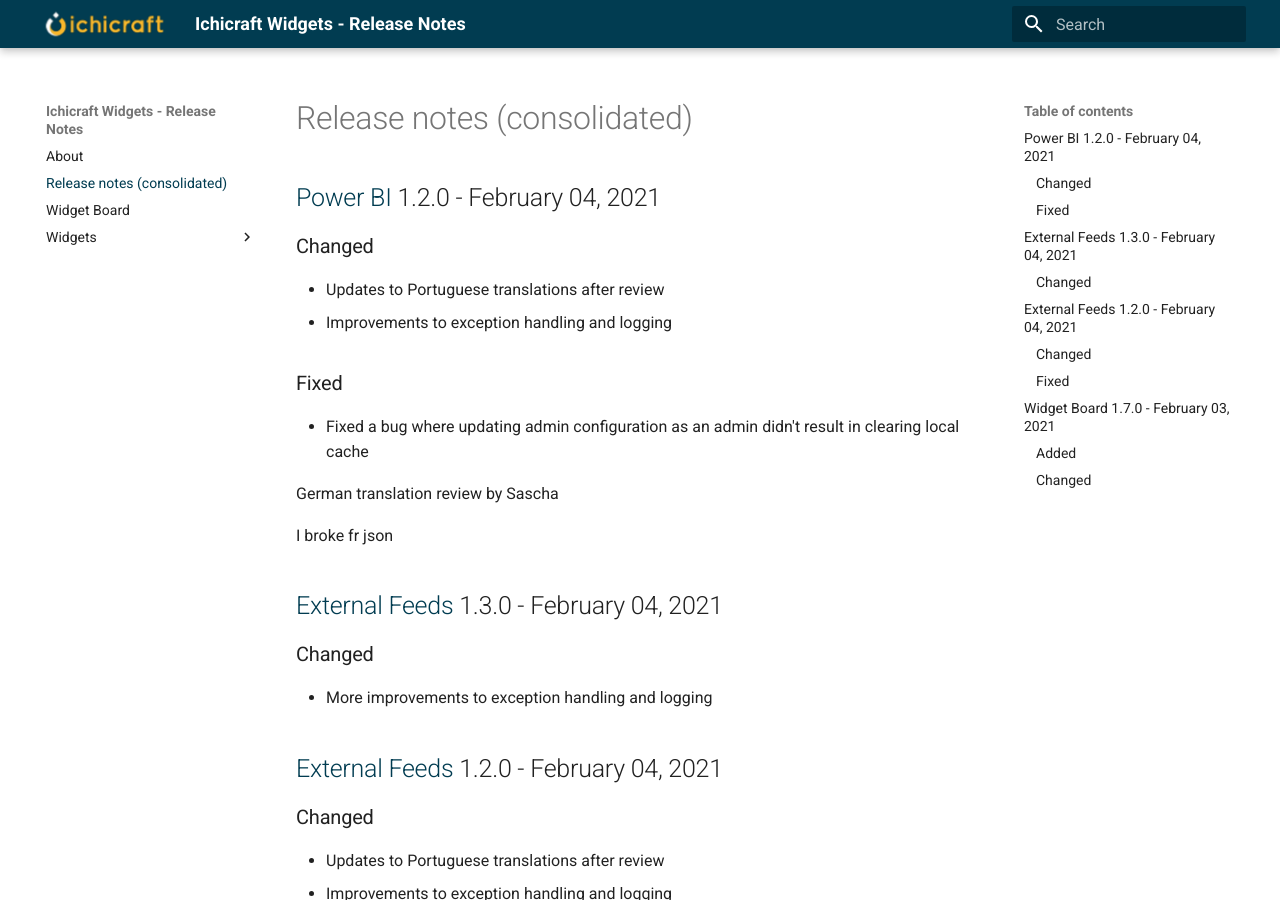
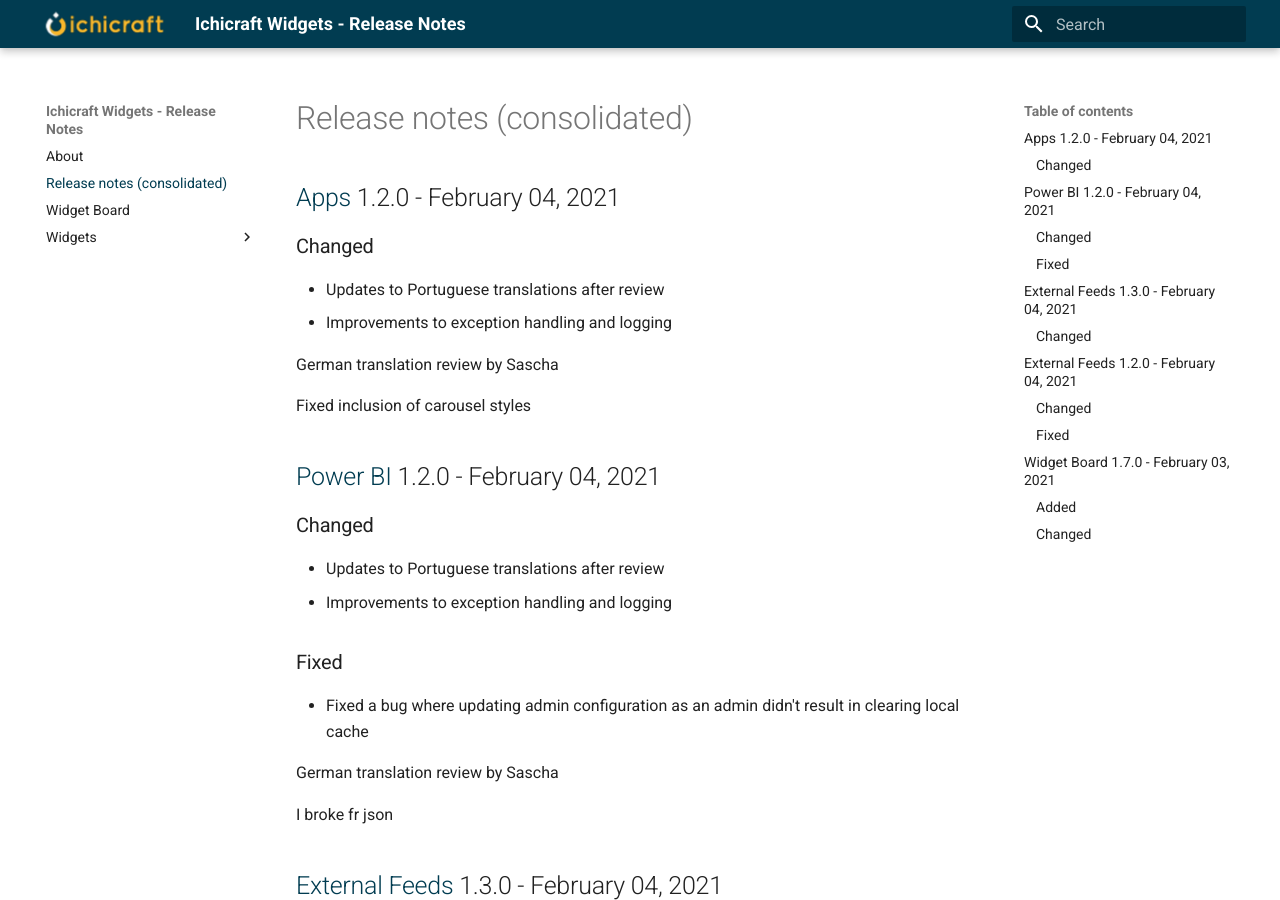
Before and after one commit to ichicraft/widgets-docs, an MkDocs documentation site: the page built from docs/Release-notes-(consolidated).md, in a window 1280 px wide and 900 px high. Built offline with MkDocs 1.6.1 and Material for MkDocs 9.7.7, drawn with Linux system fonts in a browser that asks for light colours.

Commit message:
Release notes updated by BuildService

```diff
--- a/docs/Release-notes-(consolidated).md
+++ b/docs/Release-notes-(consolidated).md
@@ -1,3 +1,17 @@
+## [Apps](./Widgets/Apps.md) 1.2.0 - February 04, 2021
+
+### Changed
+- Updates to Portuguese translations after review
+- Improvements to exception handling and logging
+
+German translation review by Sascha
+
+
+
+Fixed inclusion of carousel styles
+
+
+
 ## [Power BI](./Widgets/Power BI.md) 1.2.0 - February 04, 2021
 
 ### Changed
```
Also changed, not shown: docs/Widgets/Apps.md (+14 -0 lines).
